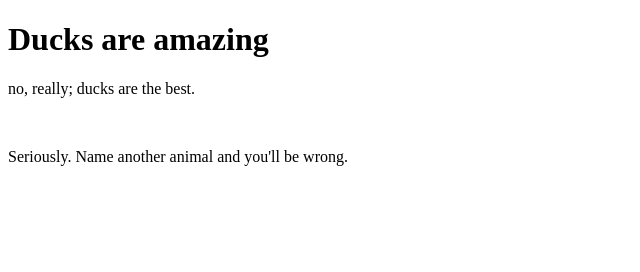
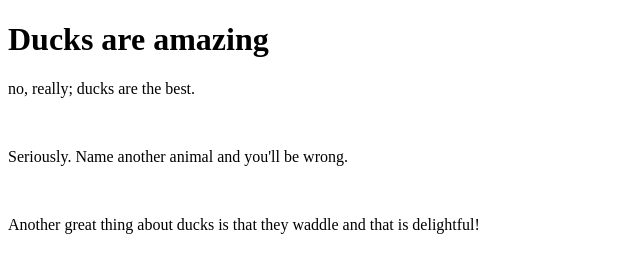
Before and after one commit to carriebilenker/duck_example, a plain HTML site: page index.html in a window 1280 px wide. Shown: the whole page, without its empty margins (0-640 px from the left). Drawn offline with Linux system fonts and the light colour scheme.

Commit message:
added text about waddling

```diff
--- a/index.html
+++ b/index.html
@@ -9,5 +9,9 @@
   <br>
   <p> Seriously. Name another animal and you'll be wrong.
   </p>
+  <br>
+  <p> Another great thing about ducks is that they
+      waddle and that is delightful!
+  </p>
 </body>
 </html>
```
